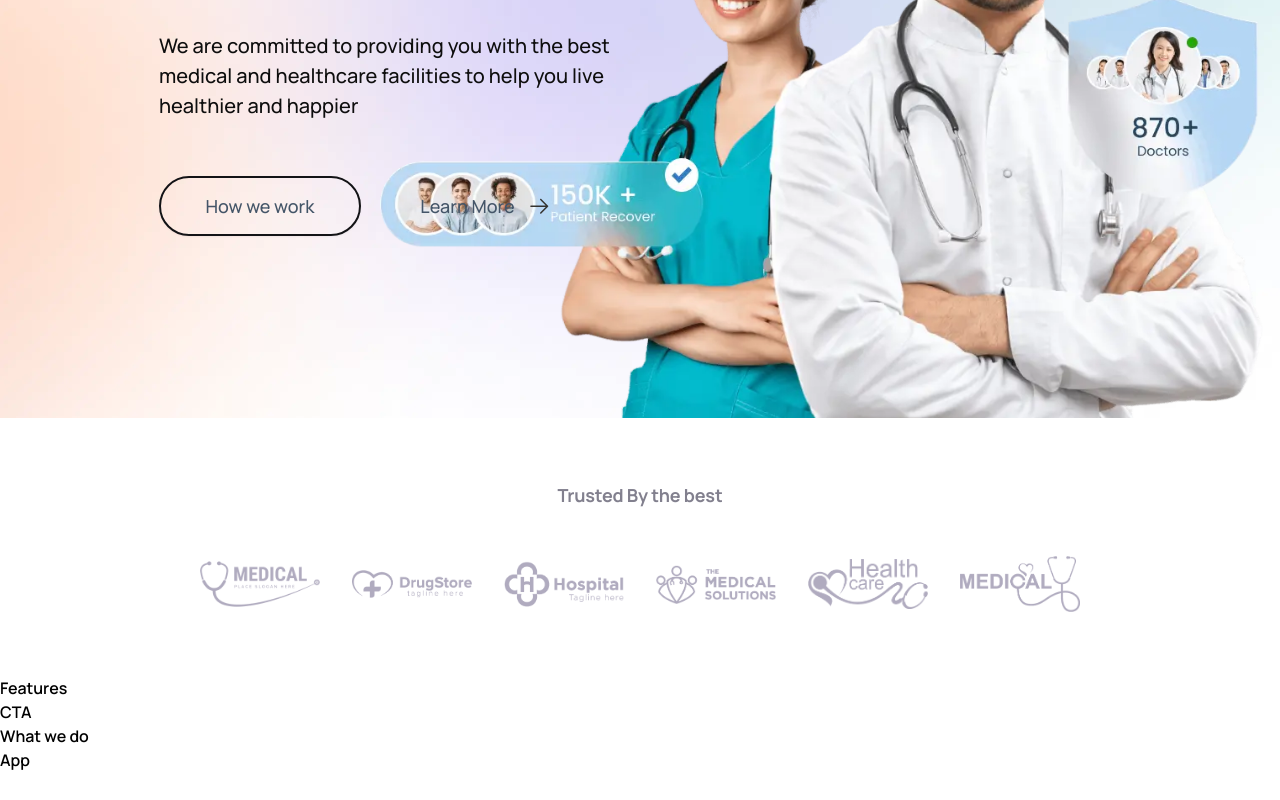
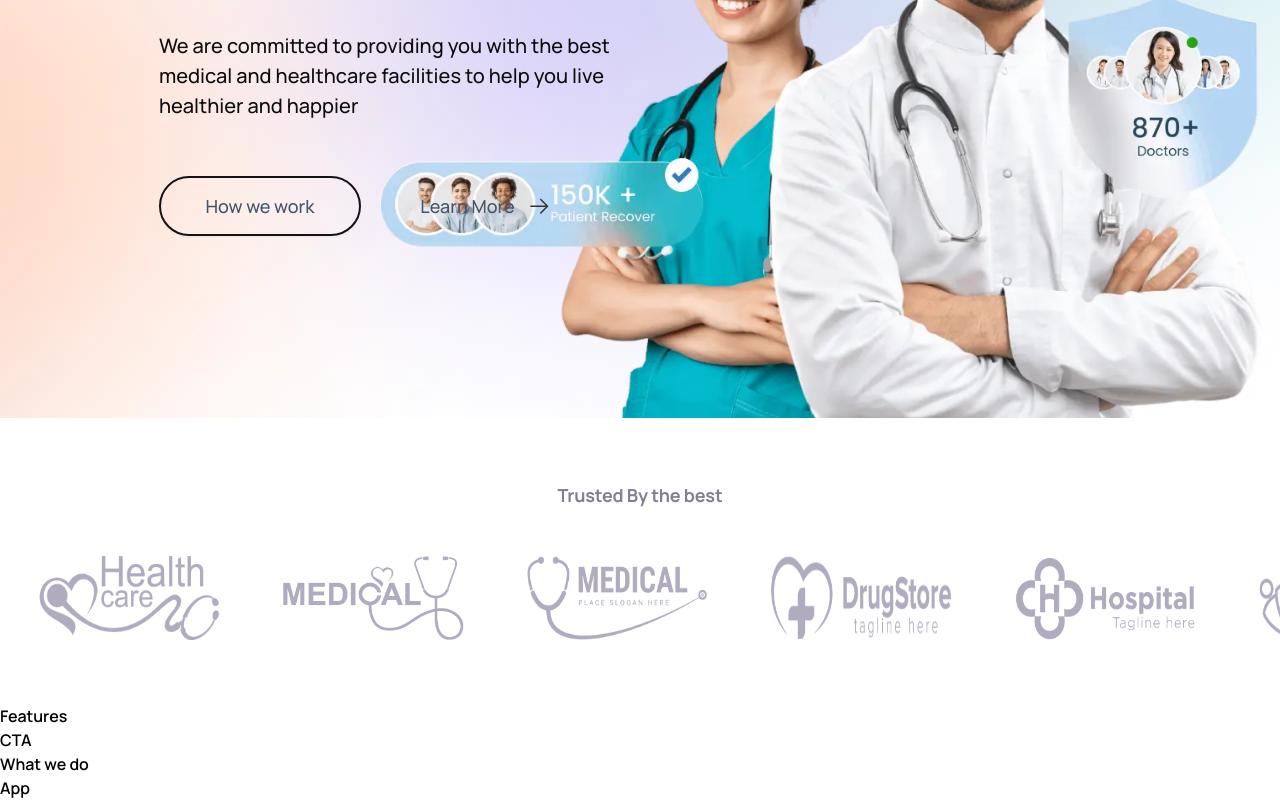
Before and after one commit to Anas-Farooq-codes/MEDICARE, a React (Vite) app: page / in a window 1280 px wide. Shown: the part 392-1192 px from the top of the page. Before the commit the page ends 1164 px from the top, so only its background shows below. Built offline with nearby package versions, Linux system fonts and the light colour scheme.

Commit message:
Added Scrolling brand feature

```diff
--- a/src/components/social-proof.tsx
+++ b/src/components/social-proof.tsx
@@ -5,29 +5,29 @@ import brand6 from "../assets/brand_6.png";
 import brand8 from "../assets/brand_8.png";
 import brand3 from "../assets/brand_3.png";
 
-// Animation
-
 import { motion } from "framer-motion";
 
 const SocialProof = () => {
+  const brands = [brand1, brand2, brand4, brand6, brand8, brand3];
   return (
     <motion.section
-    initial={{opacity: 0}}
+      initial={{ opacity: 0 }}
       whileInView={{
-      opacity:1,
+        opacity: 1,
         transition: {
           duration: 0.6,
-        delay:0.2,
-        ease: [0.44, 0, 0.56, 1]
+          delay: 0.2,
+          ease: [0.44, 0, 0.56, 1],
         },
       }}
       viewport={{
         amount: "some",
         once: true,
       }}
-     className="flex w-full flex-col items-center justify-center gap-12 py-16">
+      className="flex w-full flex-col items-center justify-center gap-12 py-16 overflow-hidden"
+    >
       <motion.p
-      initial={{opacity: 0, y:50 }}
+        initial={{ opacity: 0, y: 50 }}
         whileInView={{
           opacity: 1,
           y: 0,
@@ -36,27 +36,34 @@ const SocialProof = () => {
             ease: [0.44, 0, 0, 1],
           },
         }}
-      className="text-[18px] font-bold leading-[26px] tracking-[-0.216px] text-[#2f2b43]/60">
+        className="text-[18px] font-bold leading-[26px] tracking-[-0.216px] text-[#2f2b43]/60"
+      >
         Trusted By the best
       </motion.p>
+      <div className="relative w-full overflow-hidden">
         <motion.div
-      initial={{opacity: 0.8,}}
-      whileInView={{
-        opacity:1,
-        y:0,
-        transition: {
-          duration: 0.8,
-          ease: [0.44, 0, 0, 1],
-        }
+          initial={{ x: "0%" }}
+          animate={{
+            x: ["0%", "-100%"],
           }}
-       className="flex flex-wrap items-center justify-evenly gap-0">
-        <img src={brand1} alt="logo" className="w-[120px] mx-4" />
-        <img src={brand2} alt="logo" className="w-[120px] mx-4" />
-        <img src={brand4} alt="logo" className="w-[120px] mx-4" />
-        <img src={brand6} alt="logo" className="w-[120px] mx-4" />
-        <img src={brand8} alt="logo" className="w-[120px] mx-4" />
-        <img src={brand3} alt="logo" className="w-[120px] mx-4" />
+          transition={{
+            duration: 15,
+            repeat: Infinity,
+            ease: "linear",
+          }}
+          className="flex w-[200%] gap-8"
+        >
+          {/* Render brand images twice for smooth looping */}
+          {brands.concat(brands).map((brand, index) => (
+            <img
+              key={index}
+              src={brand}
+              alt={`brand-${index}`}
+              className="w-[180px] mx-4"
+            />
+          ))}
         </motion.div>
+      </div>
     </motion.section>
   );
 };
```
Lines whose indentation alone changed are shown as unchanged.
